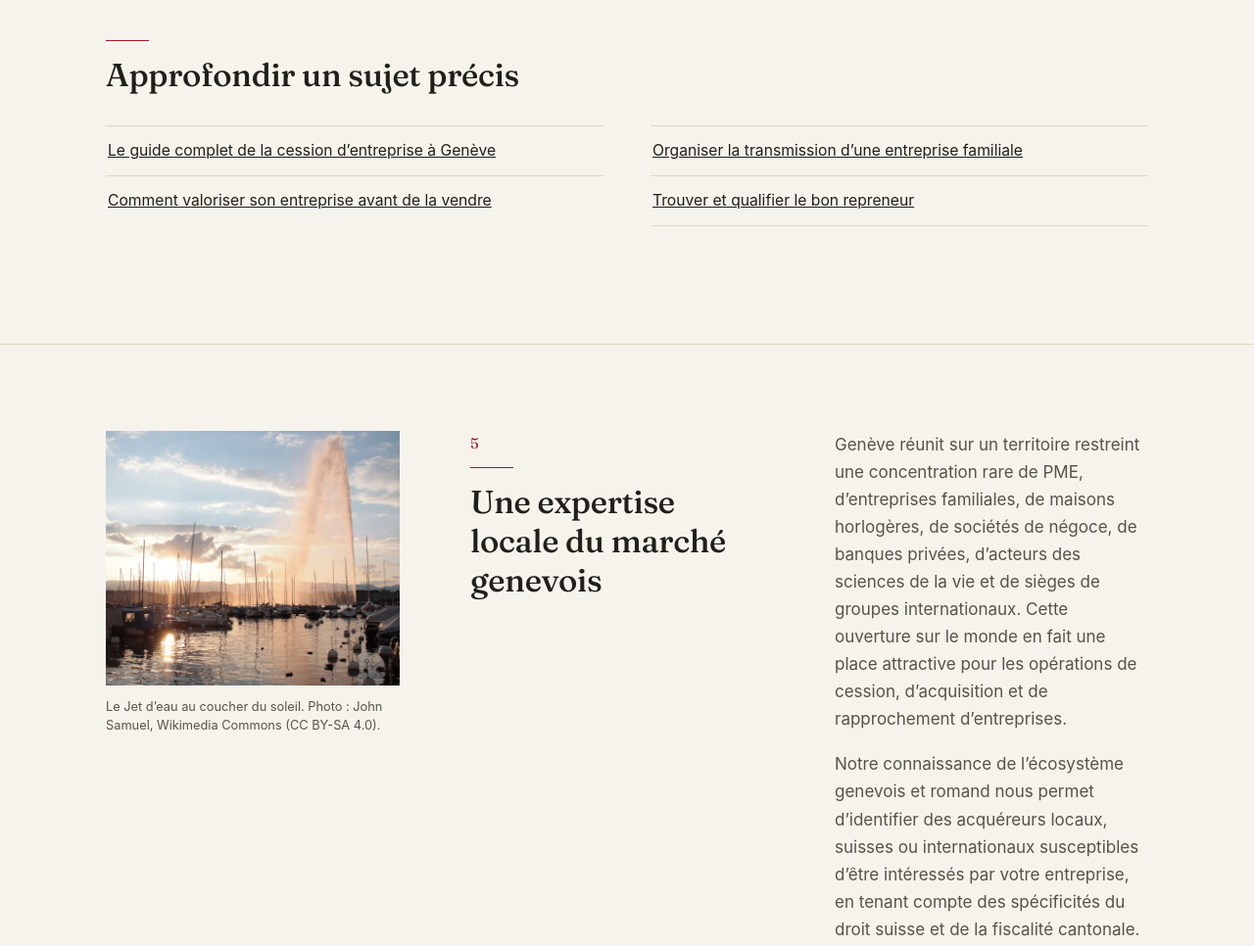
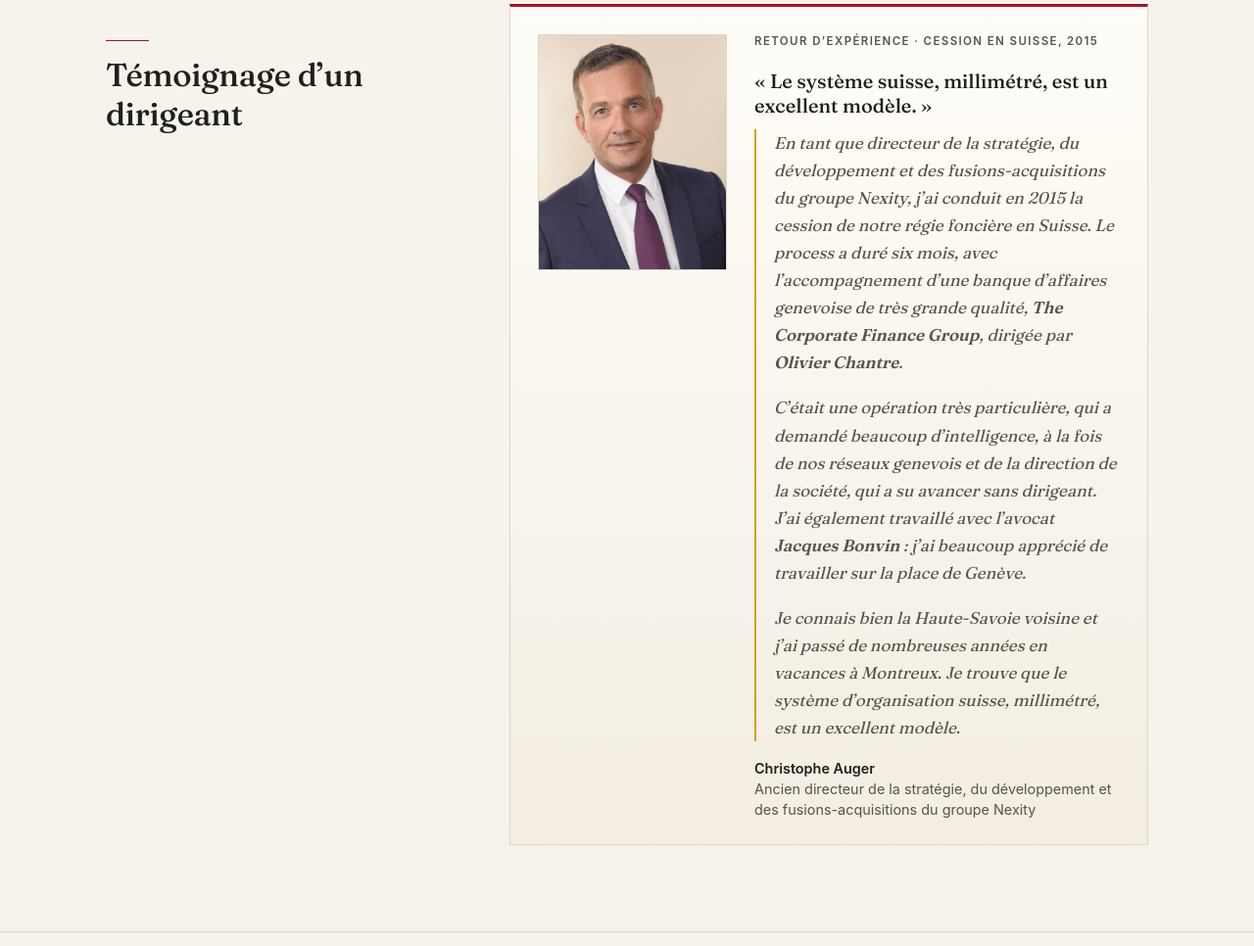
Before and after one commit to Dilcap/geneve.finance, a plain HTML site: page index.html in a window 1280 px wide. Shown: the part 8620-9586 px from the top of the page at 98% size. Drawn offline with Linux system fonts and the light colour scheme; no server answers; files whose address does not match are found by name.

Commit message:
Ajout du témoignage de Christophe Auger sur la page d'accueil
Encadré avec portrait : retour d'expérience sur la cession de la régie
foncière suisse de Nexity en 2015, accompagnée par The Corporate Finance
Group et Me Jacques Bonvin.

Co-Authored-By: Claude Opus 5.5 <noreply@anthropic.com>

```diff
--- a/index.html
+++ b/index.html
@@ -268,6 +268,32 @@
       </div>
     </section>
 
+    <section class="section" id="temoignage">
+      <div class="wrap section-grid">
+        <div class="section-head">
+          <p class="num">&nbsp;</p>
+          <h2>Témoignage d’un dirigeant</h2>
+        </div>
+        <div class="section-body">
+          <article class="encadre temoignage">
+            <figure class="encadre-media temoignage-media">
+              <img src="assets/christophe-auger.jpg" alt="Portrait de Christophe Auger" loading="lazy" width="800" height="719">
+            </figure>
+            <div class="encadre-body">
+              <p class="encadre-kicker">Retour d’expérience · Cession en Suisse, 2015</p>
+              <h3>«&nbsp;Le système suisse, millimétré, est un excellent modèle.&nbsp;»</h3>
+              <blockquote class="temoignage-quote">
+                <p>En tant que directeur de la stratégie, du développement et des fusions-acquisitions du groupe Nexity, j’ai conduit en 2015 la cession de notre régie foncière en Suisse. Le process a duré six mois, avec l’accompagnement d’une banque d’affaires genevoise de très grande qualité, <strong>The Corporate Finance Group</strong>, dirigée par <strong>Olivier Chantre</strong>.</p>
+                <p>C’était une opération très particulière, qui a demandé beaucoup d’intelligence, à la fois de nos réseaux genevois et de la direction de la société, qui a su avancer sans dirigeant. J’ai également travaillé avec l’avocat <strong>Jacques Bonvin</strong>&nbsp;: j’ai beaucoup apprécié de travailler sur la place de Genève.</p>
+                <p>Je connais bien la Haute-Savoie voisine et j’ai passé de nombreuses années en vacances à Montreux. Je trouve que le système d’organisation suisse, millimétré, est un excellent modèle.</p>
+              </blockquote>
+              <p class="temoignage-author"><strong>Christophe Auger</strong><br>Ancien directeur de la stratégie, du développement et des fusions-acquisitions du groupe Nexity</p>
+            </div>
+          </article>
+        </div>
+      </div>
+    </section>
+
     <section class="section" id="expertises">
       <div class="wrap">
         <p class="num">&nbsp;</p>
--- a/style.css
+++ b/style.css
@@ -700,6 +700,38 @@ strong { font-weight: 600; }
 
 .encadre-body p:last-child { margin-bottom: 0; }
 
+/* Témoignage */
+.temoignage { grid-template-columns: minmax(200px, 34%) minmax(0, 1fr); }
+.temoignage-media { padding: 28px 0 28px 28px; align-self: start; }
+.temoignage-media img {
+  filter: none;
+  height: auto;
+  min-height: 0;
+  aspect-ratio: 4 / 5;
+  object-position: 50% 15%;
+  border: 1px solid var(--line);
+}
+@media (max-width: 1100px) {
+  .temoignage-media { padding: 24px 24px 0; }
+  .temoignage-media img { height: auto; max-width: 280px; }
+}
+.temoignage-quote {
+  margin: 0 0 18px;
+  padding-left: 18px;
+  border-left: 2px solid var(--gold);
+  font-family: var(--serif);
+  font-style: italic;
+  color: var(--ink);
+}
+.temoignage-quote p { margin: 0 0 12px; }
+.temoignage-quote p:last-child { margin-bottom: 0; }
+.temoignage-author {
+  font-size: 0.9rem;
+  color: var(--ink-soft);
+  line-height: 1.45;
+}
+.temoignage-author strong { color: var(--ink); }
+
 @media (max-width: 1100px) {
   .encadre { grid-template-columns: 1fr; }
   .encadre-media img { height: 220px; min-height: 0; }
```
Also changed, not shown: assets/christophe-auger.jpg (added).
